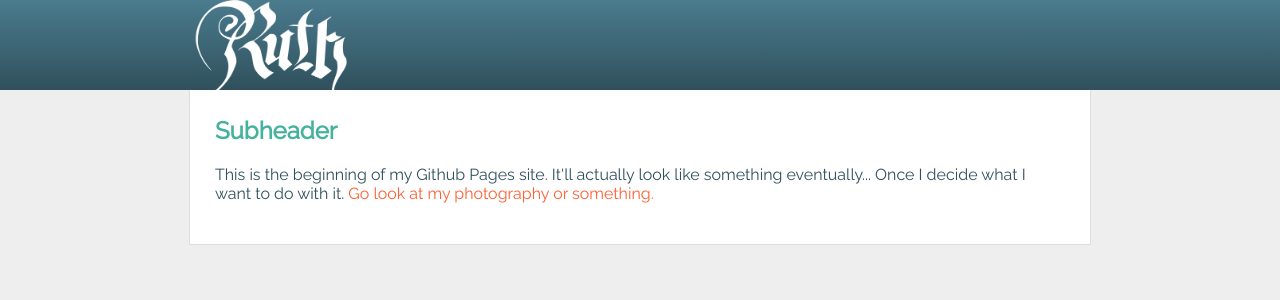
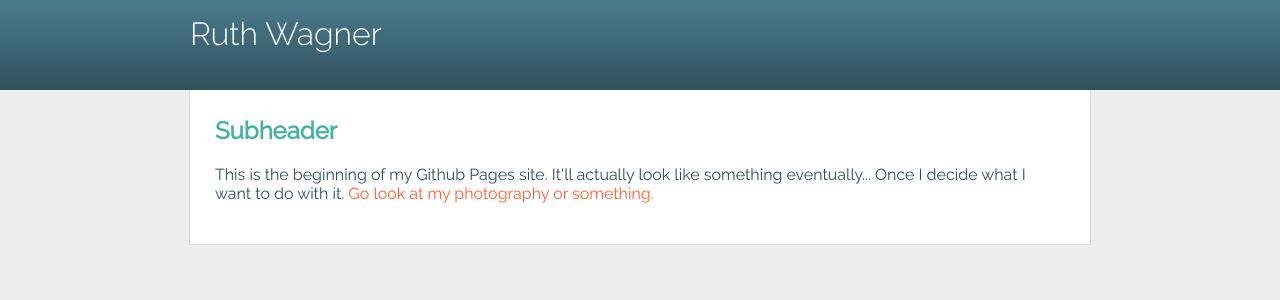
Before and after one commit to ruthhalteman/ruthhalteman.github.io, a Jekyll site: the page built from index.html, in a window 1280 px wide. Shown: the top 300 px of the page. Built offline with Jekyll 4.4.1, drawn with Linux system fonts in a browser that asks for light colours; Markdown is read by kramdown in place of the engine named in the settings.

Commit message:
Update default.html

```diff
--- a/_layouts/default.html
+++ b/_layouts/default.html
@@ -9,8 +9,8 @@
 	<body>
 		<div class="header">
 			<div class="width-limit">
-				<img class="fancy-name" src="name3.png" />
-				<!-- <h1>{{page.title}}</h1> -->
+				<!--<img class="fancy-name" src="name3.png" />-->
+				<h1>{{page.title}}</h1>
 			</div>
 		</div>
 		<div class="content">
```
